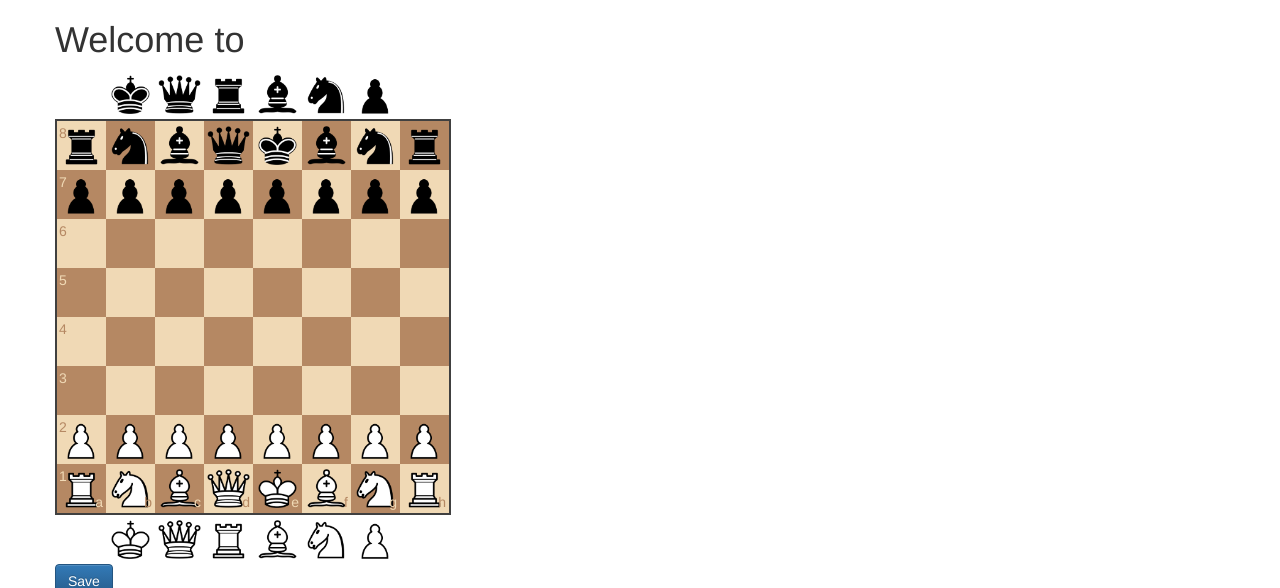
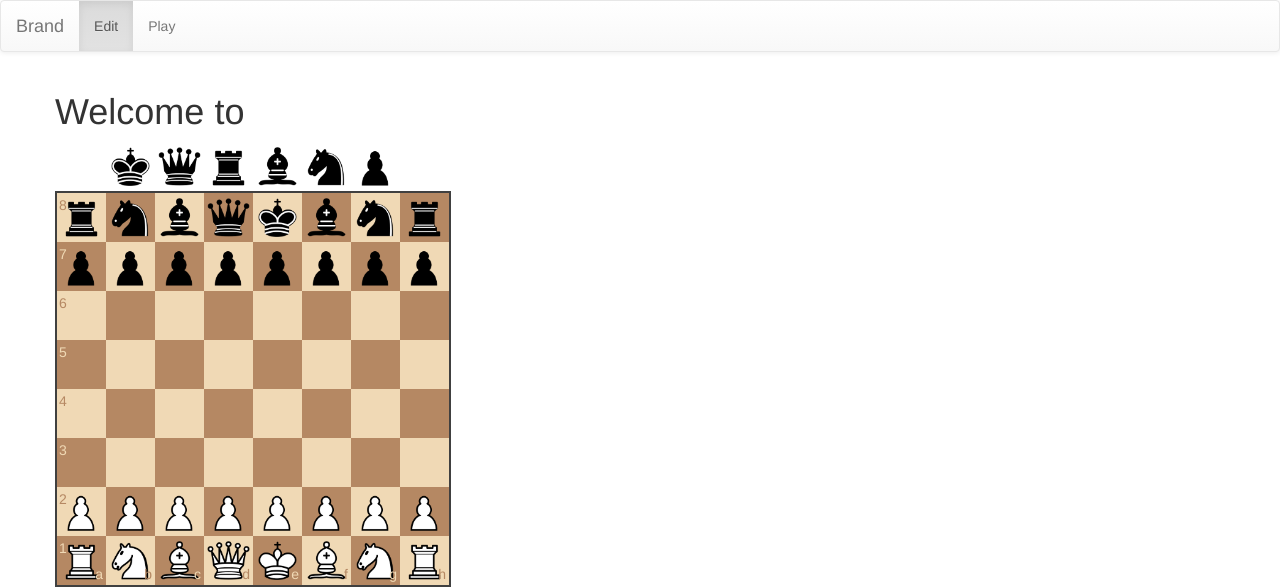
Before and after one commit to xydinesh/euwe, a Python web app: template euwe/templates/edit.mako in a window 1280 px wide. Shown: the top 588 px of the page. Run offline with Mako, Linux system fonts and the light colour scheme; the template is opened without the code that fills it, so the values that code supplies are empty; some libraries are stand-ins or nearby versions.

Commit message:
added bootstrap nav bar for options

```diff
--- a/euwe/templates/layout.mako
+++ b/euwe/templates/layout.mako
@@ -27,6 +27,28 @@
     <![endif]-->
   </head>
   <body>
+    <nav class="navbar navbar-default">
+      <div class="container-fluid">
+        <!-- Brand and toggle get grouped for better mobile display -->
+        <div class="navbar-header">
+          <button type="button" class="navbar-toggle collapsed" data-toggle="collapse" data-target="#bs-example-navbar-collapse-1">
+            <span class="sr-only">Toggle navigation</span>
+            <span class="icon-bar"></span>
+            <span class="icon-bar"></span>
+            <span class="icon-bar"></span>
+          </button>
+          <a class="navbar-brand" href="/">Brand</a>
+        </div>
+
+        <!-- Collect the nav links, forms, and other content for toggling -->
+        <div class="collapse navbar-collapse" id="bs-example-navbar-collapse-1">
+          <ul class="nav navbar-nav">
+            <li class="active"><a href="/edit">Edit<span class="sr-only">(current)</span></a></li>
+            <li><a href="/play">Play</a></li>
+          </ul>
+        </div><!-- /.navbar-collapse -->
+      </div><!-- /.container-fluid -->
+    </nav>
     <div class="container">
       <div class="row">
         <div id="body_content_before">
```
